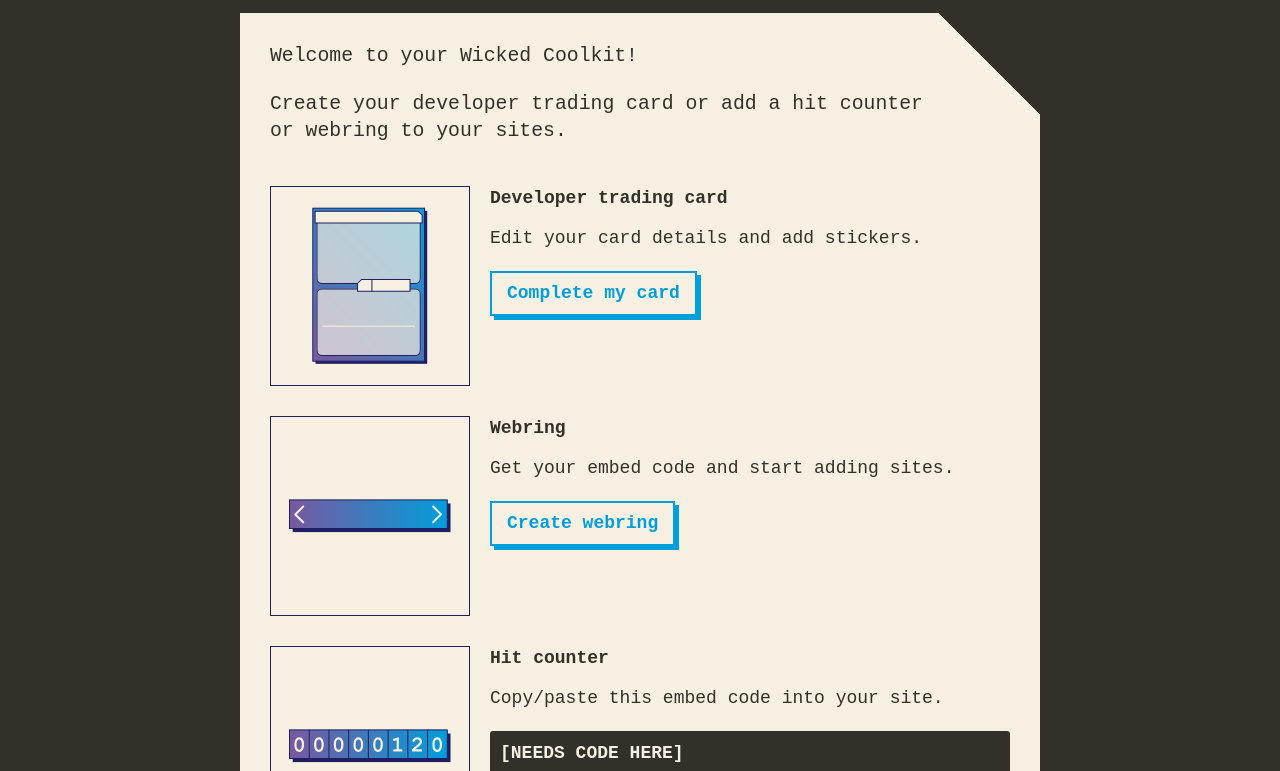
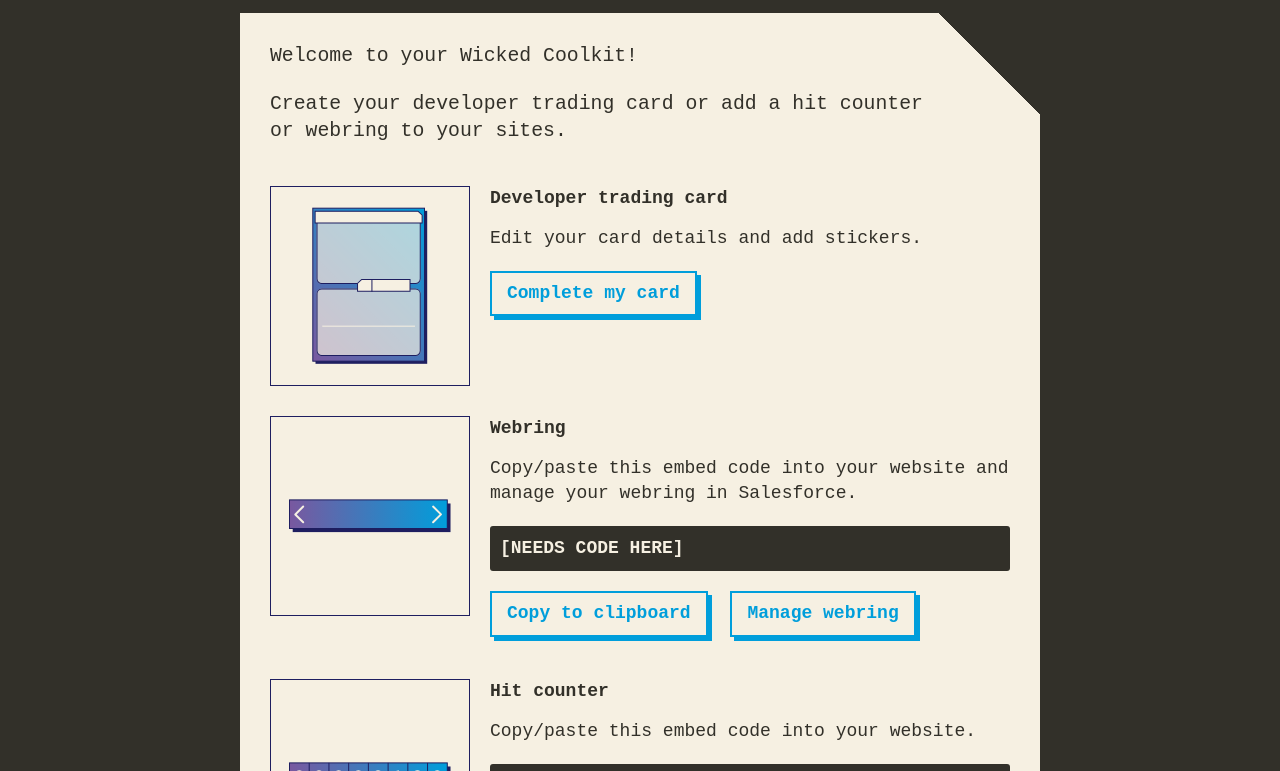
Before and after one commit to Ryuno-Ki/wicked-coolkit-user, a website: page views/getting-started.html in a window 1280 px wide. Shown: the part 167-938 px from the top of the page. Drawn offline with Linux system fonts and the light colour scheme.

Commit message:
add code snippet and extra button for webring

```diff
--- a/views/getting-started.html
+++ b/views/getting-started.html
@@ -75,8 +75,10 @@
             </div>
             <div class="content">
               <h2>Webring</h2>
-              <p>Get your embed code and start adding sites.</p>
-              <a href="" class="button">Create webring</a>
+              <p>Copy/paste this embed code into your website and manage your webring in Salesforce.</p>
+              <pre><code>[NEEDS CODE HERE]</code></pre>
+              <a href="" class="button">Copy to clipboard</a>
+              <a href="" class="button">Manage webring</a>
             </div>
           </div>
           <div class="landing-item landing-hitcounter">
@@ -90,7 +92,7 @@
             </div>
             <div class="content">
               <h2>Hit counter</h2>
-              <p>Copy/paste this embed code into your site.</p>
+              <p>Copy/paste this embed code into your website.</p>
               <pre><code>[NEEDS CODE HERE]</code></pre>
               <a href="" class="button">Copy to clipboard</a>
             </div>
```
